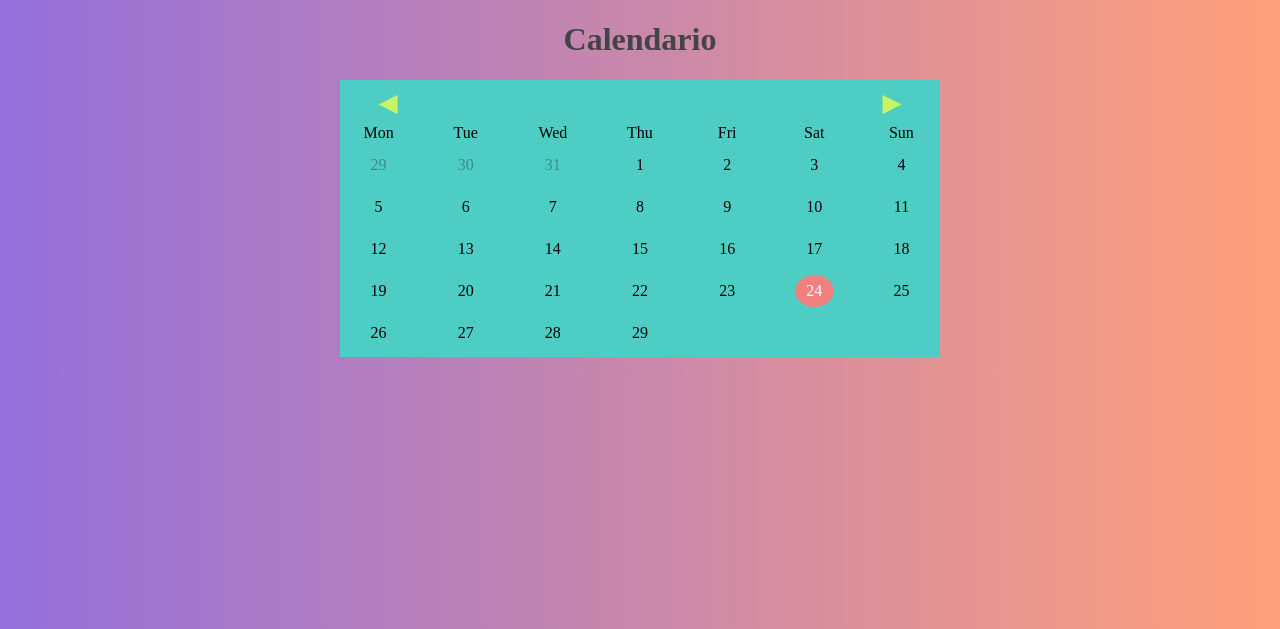
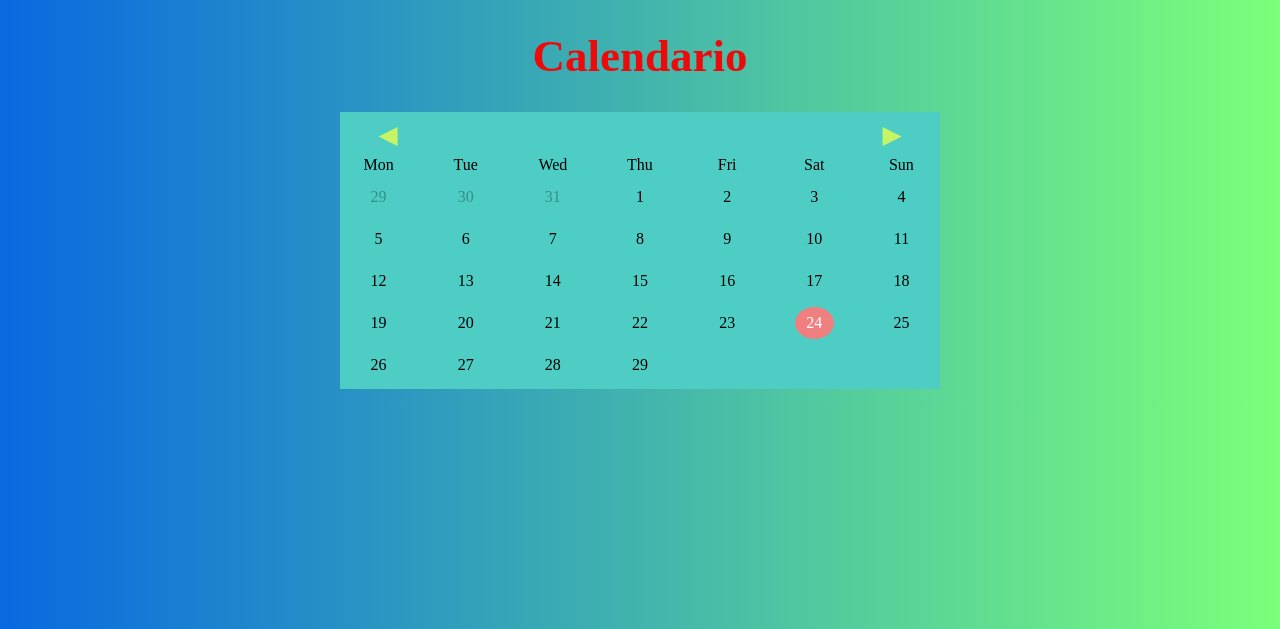
Before and after one commit to BryanCachimuel/Ruta_de_Aprendizaje_de_JavaScript, a PHP site: page / in a window 1280 px wide. Shown: the top 629 px of the page. Run offline with PHP 8.4, Linux system fonts and the light colour scheme.

Commit message:
agregando estilos a la parte visual del ejercicio

```diff
--- a/Calendario/publico/css/estilos.css
+++ b/Calendario/publico/css/estilos.css
@@ -4,15 +4,17 @@
 }
 
 body{
-    background: -webkit-gradient(linear, left top, right top, from(mediumpurple), to(lightsalmon));
-    background: -webkit-linear-gradient(left, mediumpurple, lightsalmon);
-    background: -o-linear-gradient(left, mediumpurple, lightsalmon);
-    background: linear-gradient(to right, mediumpurple, lightsalmon);
+    background: -webkit-gradient(linear, left top, right top, from(rgb(15, 64, 221)), to(rgb(124, 255, 122)));
+    background: -webkit-linear-gradient(left, rgb(8, 105, 224), rgb(124, 255, 122));
+    background: -o-linear-gradient(left, rgb(8, 105, 224), rgb(124, 255, 122));
+    background: linear-gradient(to right, rgb(8, 105, 224), rgb(124, 255, 122));
 }
 
 .title{
     text-align: center;
-    color: #444;
+    color: #ec0a0a;
+    font-weight: 3800;
+    font-size: 45px;
 }
 
 .calendar{
```
